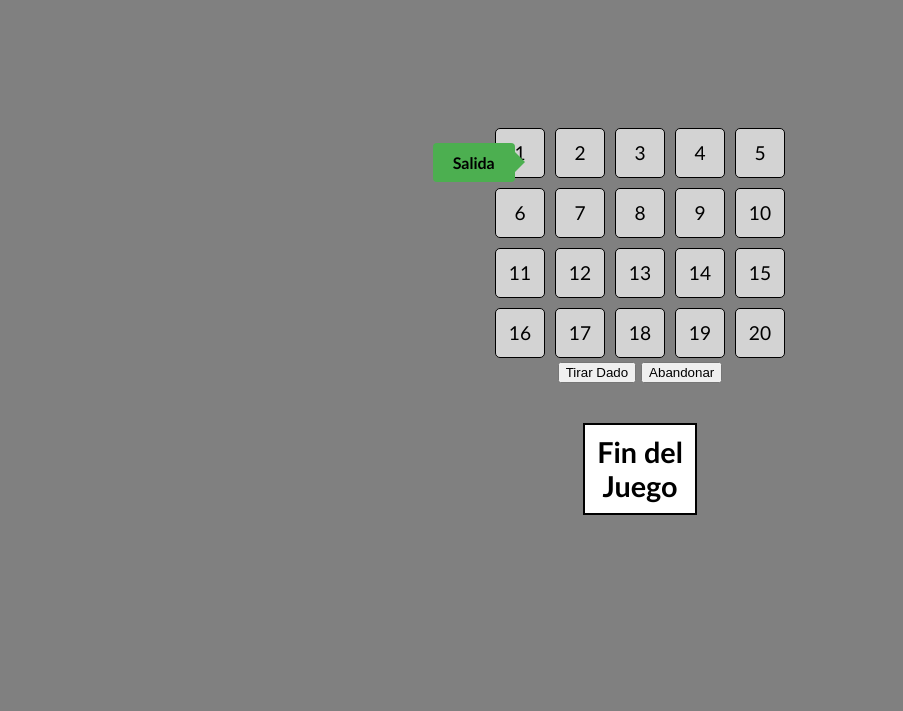
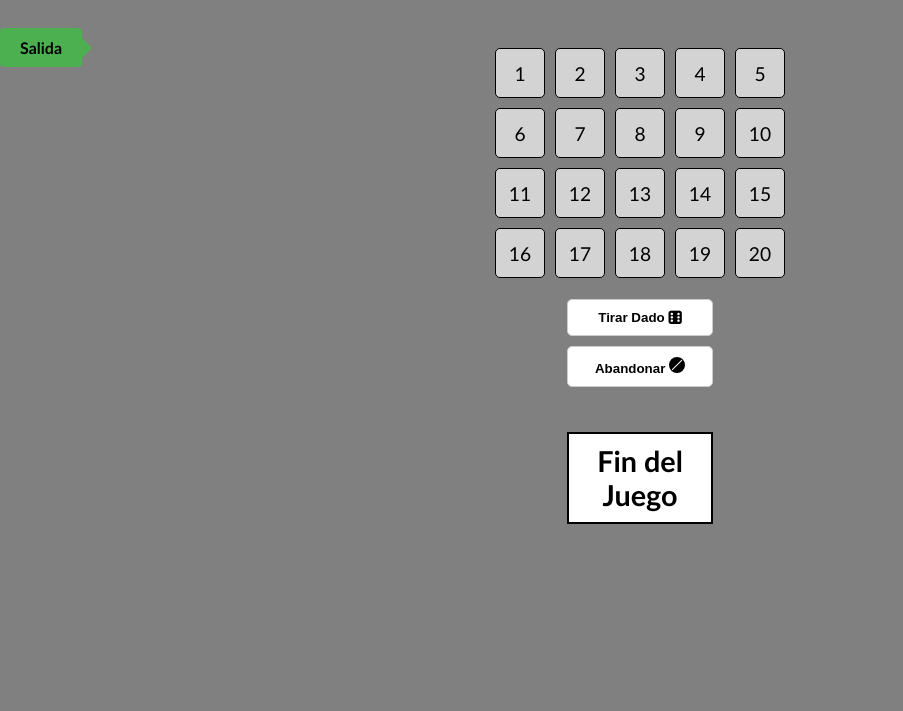
Before and after one commit to LRondinelli04/Proyecto-Final---JavaScript, a website: page ProyectoFinal/ProyectoFinal2/public/index.html in a window 1280 px wide. Shown: the part 162-873 px from the top of the page, without its empty margins (0-903 px from the left). After the commit the page ends 800 px from the top, so only its background shows below. Drawn offline with nearby package versions, Linux system fonts and the light colour scheme; no server answers.

Commit message:
cambios de estilos en los botones

```diff
--- a/ProyectoFinal/ProyectoFinal2/public/index.html
+++ b/ProyectoFinal/ProyectoFinal2/public/index.html
@@ -5,18 +5,41 @@
     <title>Preguntas y Respuestas</title>
     <link rel="stylesheet" href="style.css" />
     <script src="/socket.io/socket.io.js"></script>
+    <link
+      rel="stylesheet"
+      href="https://cdn.jsdelivr.net/npm/bootstrap-icons@1.8.1/font/bootstrap-icons.css"
+    />
+
     <script src="index.js" defer></script>
   </head>
   <body>
     <h1>Preguntas y Respuestas</h1>
     <div class="contenedor">
-      <div class="flecha-salida">Salida</div>
+      <div>
+        <div class="flecha-salida">Salida</div>
+      </div>
       <div id="tablero" class="tablero">
         <!-- Aquí va el tablero del juego -->
       </div>
       <div class="controles">
-        <button id="btn-dado">Tirar Dado</button>
-        <button id="btn-abandonar">Abandonar</button>
+        <button class="btn" id="btn-dado">
+          Tirar Dado <i class="bi bi-dice-6-fill"></i>
+        </button>
+        <button class="btn" id="btn-abandonar">
+          Abandonar
+          <svg
+            xmlns="http://www.w3.org/2000/svg"
+            width="16"
+            height="16"
+            fill="currentColor"
+            class="bi bi-ban-fill"
+            viewBox="0 0 16 16"
+          >
+            <path
+              d="M16 8A8 8 0 1 1 0 8a8 8 0 0 1 16 0M2.71 12.584q.328.378.706.707l9.875-9.875a7 7 0 0 0-.707-.707l-9.875 9.875Z"
+            />
+          </svg>
+        </button>
         <div id="mensaje" class="mensaje"></div>
         <div id="pregunta" class="pregunta"></div>
         <div id="respuestas" class="respuestas"></div>
--- a/ProyectoFinal/ProyectoFinal2/public/style.css
+++ b/ProyectoFinal/ProyectoFinal2/public/style.css
@@ -2,6 +2,13 @@
 * {
   box-sizing: border-box;
   transition: all 0.3s;
+}
+
+html {
+  display: flex;
+  justify-content: center;
+  align-items: center;
+  height: 100vh;
 }
 
 body {
@@ -15,8 +22,6 @@ body {
 }
 
 .contenedor {
-  width: 98vw;
-  height: 97vh;
   display: inline-flex;
   flex-direction: column;
   justify-content: center;
@@ -37,6 +42,10 @@ body {
   text-align: left;
 }
 
+.controles {
+  margin: 1rem 0;
+}
+
 .pregunta {
   padding: 10px;
 }
@@ -54,6 +63,9 @@ body {
   padding: 10px;
   margin: 5px;
   cursor: pointer;
+  border: 1px solid #ccc;
+  border-radius: 5px;
+  font-weight: 700;
 }
 
 .btn:hover {
@@ -72,7 +84,6 @@ body {
   color: white;
 }
 
-/* New styles */
 .tablero {
   display: grid;
   grid-template-columns: repeat(5, 1fr);
@@ -110,20 +121,16 @@ body {
 }
 
 .flecha-salida {
-  position: relative;
+  position: absolute;
   display: inline-block;
   padding: 10px 20px;
-  background-color: #4CAF50;
+  background-color: #4caf50;
   color: black;
   text-align: center;
   border-radius: 4px;
   font-size: 16px;
-  cursor: pointer;
-  margin-top: 20px;
-  position: absolute;
-  left: 33.8%;
-  top: 35.6%;
   font-weight: 600;
+  left: 0;
 }
 
 .flecha-salida::after {
@@ -134,5 +141,5 @@ body {
   margin-top: -10px;
   border-width: 10px;
   border-style: solid;
-  border-color: transparent transparent transparent #4CAF50;
+  border-color: transparent transparent transparent #4caf50;
 }
```
